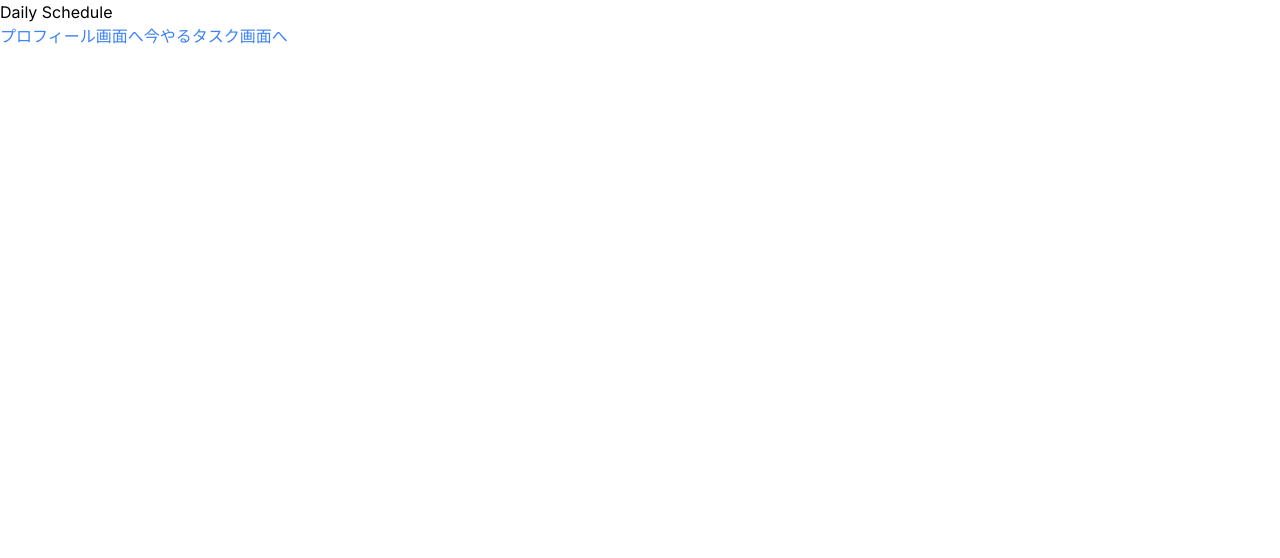
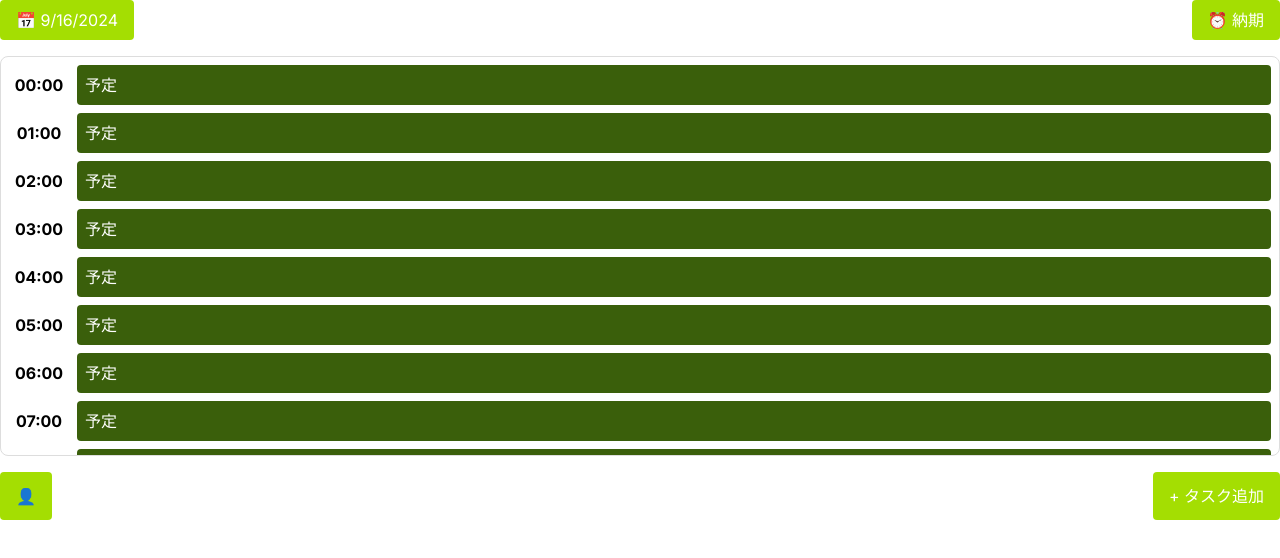
Before and after one commit to Tornado2024-AlphaC/You-DO, a Next.js app: page /daily-schedule in a window 1280 px wide. Shown: the top 558 px of the page. Built offline with nearby package versions, Linux system fonts and the light colour scheme; no server answers.

Commit message:
feat:写真追加

```diff
--- /dev/null
+++ b/src/app/daily-schedule/daily-schedule.css
@@ -0,0 +1,103 @@
+/* App.css */
+.aDailySchedule {
+    display: flex;
+    flex-direction: column;
+    height: 100vh;
+    padding: 16px;
+    box-sizing: border-box;
+}
+
+.header {
+    display: flex;
+    justify-content: space-between;
+    margin-bottom: 16px;
+}
+
+.button {
+    padding: 8px 16px;
+    border: none;
+    border-radius: 4px;
+    background-color: #A4DE02;
+    color: white;
+    font-size: 16px;
+    cursor: pointer;
+    display: flex;
+    align-items: center;
+}
+
+.schedule {
+    flex: 1;
+    overflow-y: auto;
+    border: 1px solid #ddd;
+    border-radius: 8px;
+    padding: 8px;
+    max-height: 400px;
+}
+
+.time-block {
+    display: flex;
+    align-items: center;
+    margin-bottom: 8px;
+}
+
+.time-label {
+    width: 60px;
+    text-align: center;
+    font-weight: bold;
+}
+
+.event {
+    flex: 1;
+    padding: 8px;
+    margin-left: 8px;
+    background-color: #3A5F0B;
+    color: white;
+    border-radius: 4px;
+    cursor: move;
+}
+
+.footer {
+    display: flex;
+    justify-content: space-between;
+    margin-top: 16px;
+}
+
+.profile-button, .add-task-button {
+    padding: 12px 16px;
+    background-color: #A4DE02;
+    border: none;
+    border-radius: 4px;
+    color: white;
+    font-size: 16px;
+    cursor: pointer;
+}
+
+/* カレンダーオーバーレイ */
+.calendar-overlay {
+    position: fixed;
+    top: 0;
+    left: 0;
+    right: 0;
+    bottom: 0;
+    background: rgba(0, 0, 0, 0.5);
+    display: flex;
+    justify-content: center;
+    align-items: center;
+    z-index: 1000;
+}
+
+.calendar-container {
+    background: white;
+    padding: 16px;
+    border-radius: 8px;
+    box-shadow: 0 0 10px rgba(0, 0, 0, 0.2);
+}
+
+.selected-date {
+    background-color: #A4DE02 !important;
+    color: white !important;
+}
+
+.today-date {
+    border: 2px solid #FF5733;
+}
--- a/src/app/daily-schedule/page.tsx
+++ b/src/app/daily-schedule/page.tsx
@@ -1,19 +1,171 @@
 import { Profile, TopTask } from '@/constants/routing';
 import Link from 'next/link';
-import React from 'react';
+import React, { useState, useEffect } from 'react';
+import axios from 'axios';
+import 'react-calendar/dist/Calendar.css';  // カレンダーのスタイル
+import './daily-schedule.css';
 
-const DailySchedule = () => {
+interface Task {
+	id: number;
+	title: string;
+	priority: number;
+  }
+
+const DailySchedule:React.FC = () => {
+	const [tasks, setTasks] = useState<Task[]>([]);
+  	const [showCalendar, setShowCalendar] = useState(false);
+  	const [selectedDate, setSelectedDate] = useState(new Date());
+  	const [availableTimes, setAvailableTimes] = useState<string[]>([]);
+
+
+	// タスクの取得
+	const fetchTasks = async () => {
+		try {
+		  const response = await axios.get('/api/tasks', {
+			params: { date: selectedDate },
+		  });
+		  setTasks(response.data);
+		} catch (error) {
+		  console.error('タスクの取得に失敗しました', error);
+		}
+	};
+
+	// 空き時間の投稿
+	const postAvailability = async (times: string[]) => {
+		try {
+		  await axios.post('/api/availability', { date: selectedDate, times });
+		  fetchTasks();  // 更新後に再度タスクを取得
+		} catch (error) {
+		  console.error('空き時間の投稿に失敗しました', error);
+		}
+	};
+
+	useEffect(() => {
+		fetchTasks();
+	}, [selectedDate]);
+
+	// カレンダーのトグル表示
+	const toggleCalendar = () => {
+		setShowCalendar(!showCalendar);
+	};
+
+	// カレンダーでの日付選択ハンドラー
+	const handleDateChange = (date: Date) => {
+		setSelectedDate(date);
+		setShowCalendar(false);
+	};
+
 	return (
-		<main>
-			<h1>Daily Schedule</h1>
-			<Link href={Profile} className="text-blue-500">
-				プロフィール画面へ
-			</Link>
-			<Link href={TopTask} className="text-blue-500">
-				今やるタスク画面へ
-			</Link>
-		</main>
+	<div className="app">
+		<header className="header">
+		<button onClick={toggleCalendar} className="button date-button">
+			📅 {selectedDate.toLocaleDateString()}
+		</button>
+		<button className="button deadline-button" onClick={() => console.log('納期一覧に移動')}>
+			⏰ 納期
+		</button>
+		</header>
+
+		{/* カレンダーの表示/非表示 */}
+		{showCalendar && (
+		<div className="calendar-overlay">
+			<div className="calendar-container">
+			<Calendar
+				onChange={handleDateChange}
+				value={selectedDate}
+				tileClassName={({ date, view }) => {
+				if (view === 'month') {
+					const today = new Date();
+					if (date.toDateString() === selectedDate.toDateString()) {
+					return 'selected-date';
+					} else if (date.toDateString() === today.toDateString()) {
+					return 'today-date';
+					}
+				}
+				return null;
+				}}
+			/>
+			</div>
+		</div>
+		)}
+
+		<div className="schedule">
+		{Array.from({ length: 24 }, (_, i) => (
+			<div key={i} className="time-block">
+			<div className="time-label">{i.toString().padStart(2, '0')}:00</div>
+			<div className="event" draggable>
+				予定
+			</div>
+			</div>
+		))}
+		</div>
+
+		<footer className="footer">
+		<button className="profile-button">👤</button>
+		<button
+			className="add-task-button"
+			onClick={() => postAvailability(availableTimes)}
+		>
+			+ タスク追加
+		</button>
+		</footer>
+	</div>
 	);
 };
+export default DailySchedule;
 
-export default DailySchedule;
+
+
+
+
+
+// return (
+// 	<main>
+// 		<h1>Daily Schedule</h1>
+// 		<Link href={Profile} className="text-blue-500">
+// 			プロフィール画面へ
+// 		</Link>
+// 		<Link href={TopTask} className="text-blue-500">
+// 			今やるタスク画面へ
+// 		</Link>
+// 	</main>
+// );
+
+
+
+
+// import React from 'react';
+// import './App.css';
+
+// const App: React.FC = () => {
+//   return (
+//     <div className="app">
+//       <header className="header">
+//         <button className="button date-button">
+//           📅 10月10日
+//         </button>
+//         <button className="button deadline-button">
+//           ⏰ 納期
+//         </button>
+//       </header>
+
+//       <div className="schedule">
+//         <div className="time-block">
+//           <div className="time-label">00:00</div>
+//           <div className="event">予定</div>
+//         </div>
+//         <div className="time-block">
+//           <div className="time-label">10:00</div>
+//           <div className="event">予定</div>
+//         </div>
+//       </div>
+
+//       <footer className="footer">
+//         <button className="profile-button">👤</button>
+//         <button className="add-task-button">+ タスク追加</button>
+//       </footer>
+//     </div>
+//   );
+// };
+
+// export default App;
--- a/src/app/page.tsx
+++ b/src/app/page.tsx
@@ -3,6 +3,9 @@
 import { signInWithGoogle } from "@/libs/firebase/index"; // index.tsから関数をインポート
 import { useRouter } from 'next/navigation'
 import { useState } from "react";
+
+import Image from 'next/image';
+import youDoLog from '../../public/google_login/AlphaC_Googleligin_image.svg';
 
 
 export default function Home() {
@@ -36,11 +39,7 @@ export default function Home() {
 		<div className="flex flex-col items-center justify-center h-screen bg-gray-50">
 		{/* ロゴセクション */}
 		<div className="mb-8">
-			<img
-			src="You-DO/public/google_login/AlphaC_Googleligin_image.svg" // ロゴのパス
-			alt="Logo"
-			className="w-32 h-32"
-			/>
+			<Image src={youDoLog} alt="Logo" className="w-32 h-32" />
 		</div>
 
 		{/* Googleログインボタン */}
@@ -49,13 +48,9 @@ export default function Home() {
 			disabled={loading} // ローディング中はボタンを無効化
 			className="flex items-center px-4 py-2 bg-white border border-gray-300 rounded shadow-sm hover:bg-gray-100 disabled:opacity-50"
 		>
-			<img
-			src="/path/to/google-icon.png" // Googleアイコンのパス
-			alt="Google"
-			className="w-6 h-6 mr-2"
-			/>
+
 			<span className="text-gray-700">
-			{loading ? "ログイン中..." : "Googleでログイン"}
+			{loading ? "ログイン中..." : "Googleログイン"}
 			</span>
 		</button>
 		</div>
```
